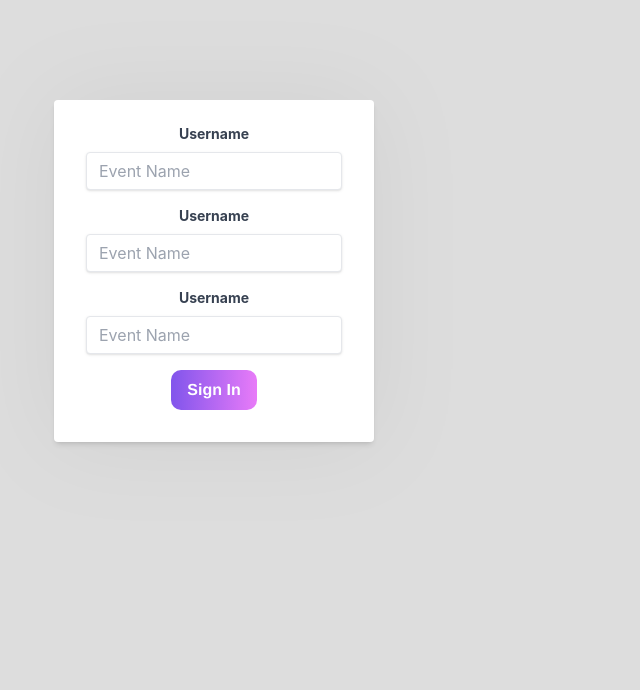
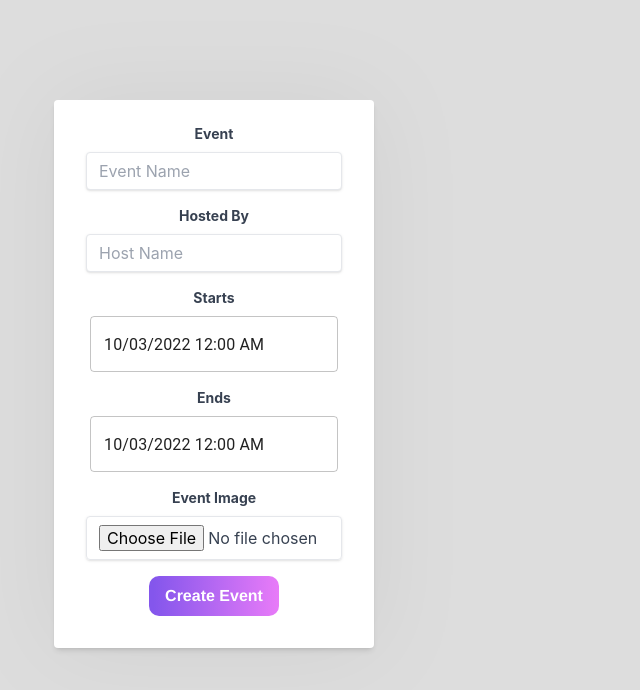
Before and after one commit to ajcairel/envFrontEnd, a React (Create React App) app: page /create in a window 1280 px wide. Shown: the top 690 px of the page, without its empty margins (0-640 px from the left). Built offline with nearby package versions, Linux system fonts and the light colour scheme.

Commit message:
Date and Times

```diff
--- a/src/App.js
+++ b/src/App.js
@@ -2,6 +2,7 @@ import './App.css';
 import { Routes, Route} from 'react-router-dom';
 import LandingPage from './pages/LandingPage';
 import CreatePage from './pages/CreatePage';
+import EventPage from './pages/EventPage';
 
 function App() {
   return (
@@ -10,7 +11,7 @@ function App() {
       <Routes>
         <Route path="/" element={<LandingPage />}/>
         <Route path="/create" element={<CreatePage />}/>
-        <Route path="/event" />
+        <Route path="/event" element={<EventPage/>} />
       </Routes>
 
 
--- a/src/pages/CreatePage.jsx
+++ b/src/pages/CreatePage.jsx
@@ -4,7 +4,7 @@ import { DateTimePicker } from "@mui/x-date-pickers/DateTimePicker";
 import TextField from "@mui/material/TextField";
 import { AdapterDayjs } from "@mui/x-date-pickers/AdapterDayjs";
 import { LocalizationProvider } from "@mui/x-date-pickers/LocalizationProvider";
-import './CreatePage.css';
+import "./CreatePage.css";
 
 export default function CreatePage() {
   function getCurrentDate(separator = "") {
@@ -18,32 +18,33 @@ export default function CreatePage() {
     }${separator}${date}`;
   }
 
-  const userName = useRef();
-  const userEmail = useRef();
+  const eventName = useRef();
+  const hostName = useRef();
   const userDate = useRef();
   const navigate = useNavigate();
-  const [value, setValue] = useState(getCurrentDate);
+  const [startValue, setStartValue] = useState(getCurrentDate);
+  const [endValue, setEndValue] = useState(getCurrentDate);
 
-  const handleChange = (newValue) => {
-    setValue(newValue);
+  const handleStartChange = (newStartValue) => {
+    setStartValue(newStartValue);
+  };
+  const handleEndChange = (newEndValue) => {
+    setEndValue(newEndValue);
   };
 
   const handleSubmit = (e) => {
     e.preventDefault();
     navigate("/event", {
       state: {
-        userName: userName.current.value,
-        userEmail: userEmail.current.value,
-        userDate: value,
+        eventName: eventName.current.value,
+        hostName: hostName.current.value,
+        startDate: startValue,
+        endDate: endValue,
       },
     });
   };
 
   return (
-
-
-
-
     // <form>
     //   <div>
     //     <label htmlFor="name">Event Name</label>
@@ -80,27 +81,84 @@ export default function CreatePage() {
     //   </button>
     // </form>
 
-
     <div id="landing-image">
       <div class="w-full max-w-xs">
         <form class="bg-white shadow-md rounded px-8 pt-6 pb-8 mb-4">
           <div class="mb-4">
-        <label class="block text-gray-700 text-sm font-bold mb-2" for="username">
-            Username
+            <label
+              class="block text-gray-700 text-sm font-bold mb-2"
+              htmlFor="username"
+            >
+              Event
             </label>
-        <input class="shadow appearance-none border rounded w-full py-2 px-3 text-gray-700 leading-tight focus:outline-none focus:shadow-outline" id="username" type="text" placeholder="Event Name"/>
+            <input
+              class="shadow appearance-none border rounded w-full py-2 px-3 text-gray-700 leading-tight focus:outline-none focus:shadow-outline"
+              id="username"
+              type="text"
+              ref={eventName}
+              placeholder="Event Name"
+            />
           </div>
           <div class="mb-4">
-        <label class="block text-gray-700 text-sm font-bold mb-2" for="username">
-            Username
+            <label
+              class="block text-gray-700 text-sm font-bold mb-2"
+              htmlFor="username"
+            >
+              Hosted By
             </label>
-        <input class="shadow appearance-none border rounded w-full py-2 px-3 text-gray-700 leading-tight focus:outline-none focus:shadow-outline" id="username" type="text" placeholder="Event Name"/>
+            <input
+              class="shadow appearance-none border rounded w-full py-2 px-3 text-gray-700 leading-tight focus:outline-none focus:shadow-outline"
+              id="username"
+              type="text"
+              ref={hostName}
+              placeholder="Host Name"
+            />
           </div>
           <div class="mb-4">
-        <label class="block text-gray-700 text-sm font-bold mb-2" for="username">
-            Username
+            <label
+              class="block text-gray-700 text-sm font-bold mb-2"
+              htmlFor="username"
+            >
+              Starts
             </label>
-        <input class="shadow appearance-none border rounded w-full py-2 px-3 text-gray-700 leading-tight focus:outline-none focus:shadow-outline" id="username" type="text" placeholder="Event Name"/>
+            <LocalizationProvider dateAdapter={AdapterDayjs}>
+            <DateTimePicker
+
+            value={startValue}
+            ref={userDate}
+            onChange={handleStartChange}
+            renderInput={(params) => <TextField {...params} />}
+            />
+        </LocalizationProvider>
+          </div>
+          <div class="mb-4">
+            <label
+              class="block text-gray-700 text-sm font-bold mb-2"
+              for="username"
+            >
+              Ends
+            </label>
+            <LocalizationProvider dateAdapter={AdapterDayjs}>
+            <DateTimePicker
+
+            value={endValue}
+            ref={userDate}
+            onChange={handleEndChange}
+            renderInput={(params) => <TextField {...params} />}
+            />
+        </LocalizationProvider>
+          </div>
+          <div class="mb-4">
+            <label
+              class="block text-gray-700 text-sm font-bold mb-2"
+              for="username"
+            >
+              Event Image
+            </label>
+            <input
+              class="shadow appearance-none border rounded w-full py-2 px-3 text-gray-700 leading-tight focus:outline-none focus:shadow-outline"
+              input type="file" id="img" name="img" accept="image/*"
+            />
           </div>
           {/* <div class="mb-6">
         <label class="block text-gray-700 text-sm font-bold mb-2" for="password">
@@ -110,18 +168,17 @@ export default function CreatePage() {
         <p class="text-red-500 text-xs italic">Please choose a password.</p>
         </div> */}
           <div class="items-center justify-between">
-        <button id="submit-event-button" class="bg-blue-500 hover:bg-blue-700 text-white font-bold py-2 px-4 rounded focus:outline-none focus:shadow-outline" type="button">
-            Sign In
+            <button
+                onClick={handleSubmit}
+              id="submit-event-button"
+              class="bg-blue-500 hover:bg-blue-700 text-white font-bold py-2 px-4 rounded focus:outline-none focus:shadow-outline"
+              type="submit"
+            >
+              Create Event
             </button>
           </div>
         </form>
-
       </div>
-
     </div>
-
-
-
-
   );
 }
--- a/src/pages/EventPage.jsx
+++ b/src/pages/EventPage.jsx
@@ -0,0 +1,50 @@
+import {useLocation} from 'react-router-dom'
+
+
+export default function EventPage(){
+
+
+
+
+    const location = useLocation();
+
+    // console.log(location.state.userName)
+    // console.log(location.state.userEmail);
+    console.log(new Date(location.state.startDate.$d));
+
+
+    const eventStartDate = new Date(location.state.startDate.$d).toLocaleDateString();
+    const today = new Date(location.state.startDate.$d);
+    // const startTime = today.getHours() + ':' + today.getMinutes();
+    const startTime = today.toLocaleTimeString('en-US', {
+        // en-US can be set to 'default' to use user's browser settings
+        hour: '2-digit',
+        minute: '2-digit',
+      });
+
+    const eventEndDate = new Date(location.state.endDate.$d).toLocaleDateString();
+    const tomorrow = new Date(location.state.endDate.$d);
+    // const endTime = tomorrow.getHours() + ':' + today.getMinutes();
+    // console.log(time);
+    const endTime = tomorrow.toLocaleTimeString('en-US', {
+        // en-US can be set to 'default' to use user's browser settings
+        hour: '2-digit',
+        minute: '2-digit',
+      });
+
+
+
+    return (
+        <>
+            <h1>{location.state.userName}</h1>
+            <h2>{location.state.userEmail}</h2>
+            <h2>{eventStartDate} @ {startTime}</h2>
+            <h2>{eventEndDate} @ {endTime}</h2>
+            {/* <h2>{location.state.userDate}</h2> */}
+            <h3>pls</h3>
+
+
+        </>
+
+    );
+}
```
Lines whose indentation alone changed are shown as unchanged.
